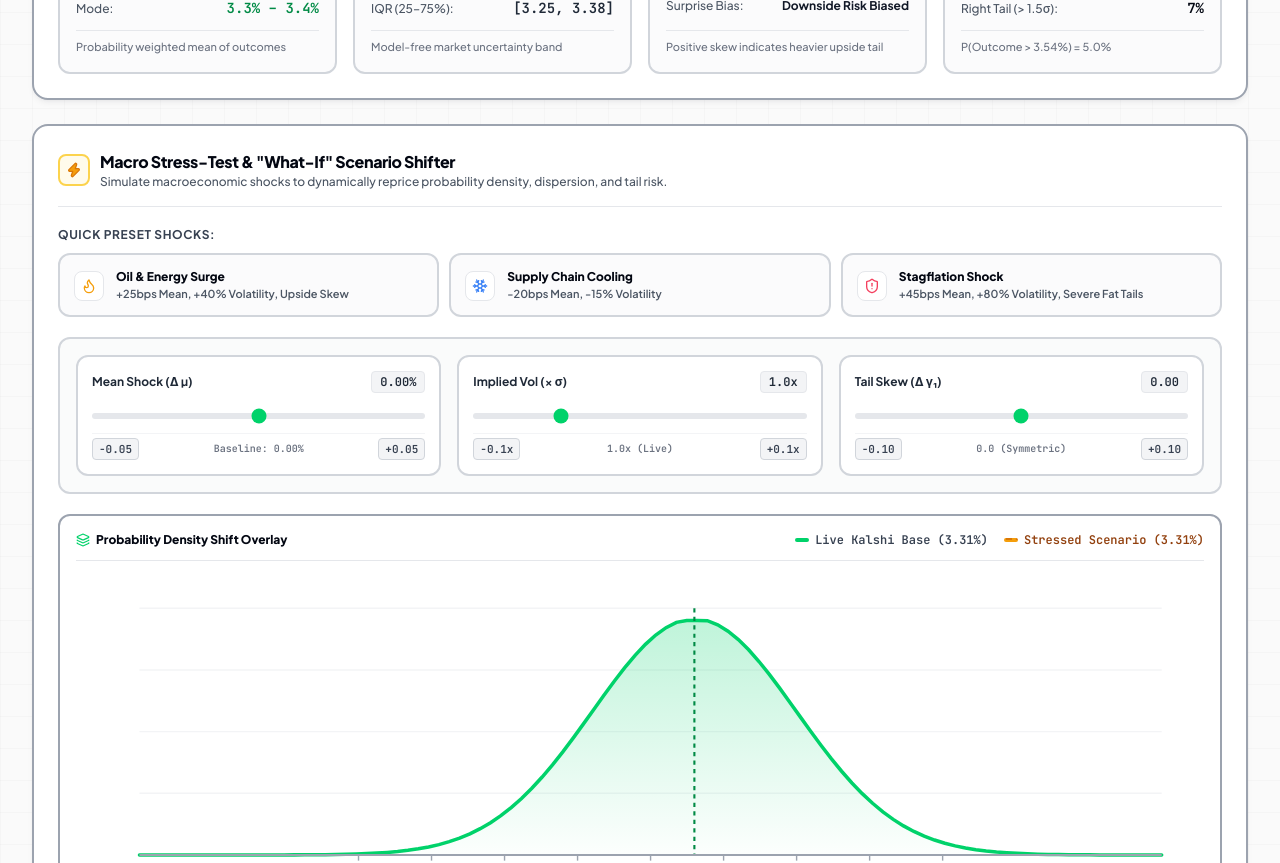
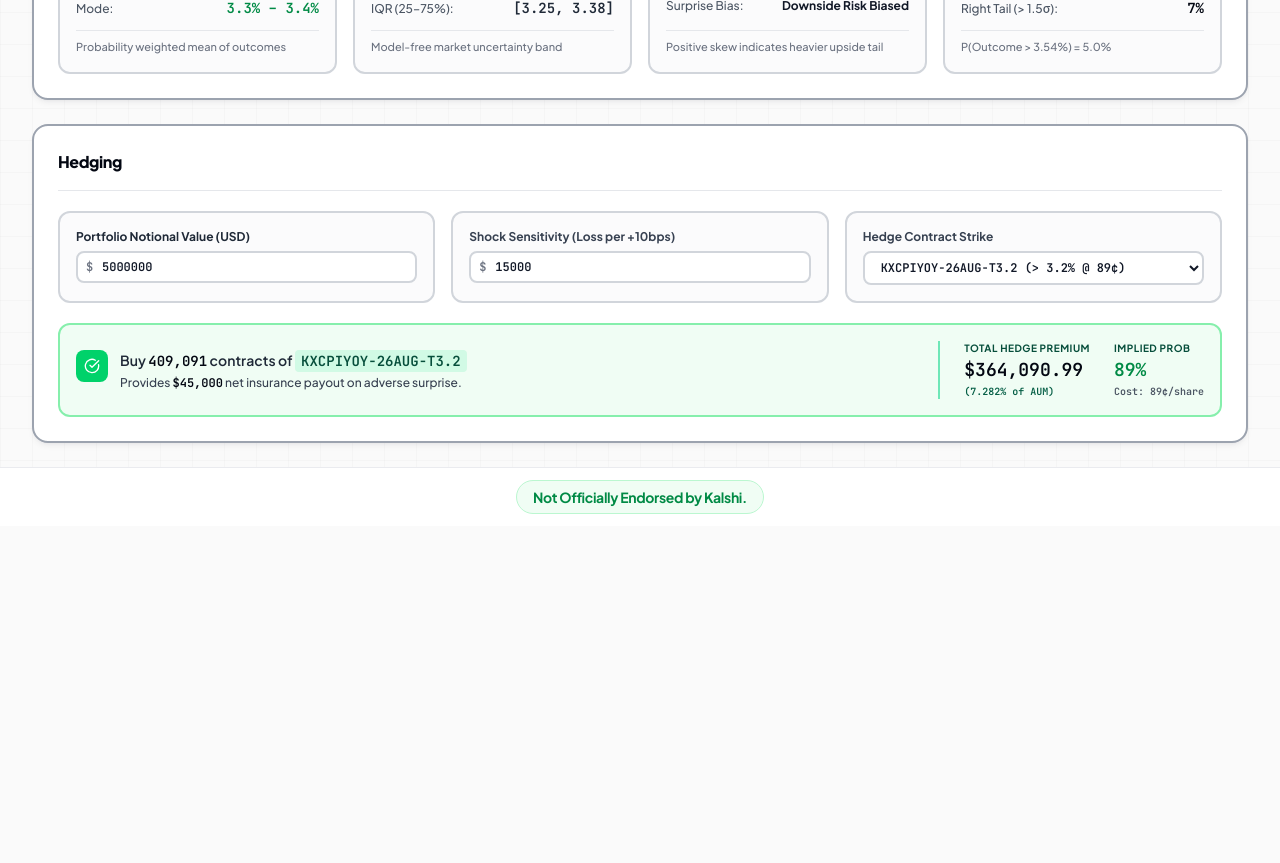
Before and after one commit to mokshnow/macro-density, a React (Vite) app: page / in a window 1280 px wide. Shown: the part 1620-2483 px from the top of the page. After the commit the page ends 2146 px from the top, so only its background shows below. Built offline with nearby package versions, Linux system fonts and the light colour scheme.

Commit message:
Unmount Stress-Test Scenario Shifter for staging refinement

```diff
--- a/src/App.tsx
+++ b/src/App.tsx
@@ -6,7 +6,6 @@ import { MarketSelector } from './components/MarketSelector';
 import { MacroHeroCard } from './components/MacroHeroCard';
 import { DensityChart } from './components/DensityChart';
 import { RiskMomentsCard } from './components/RiskMomentsCard';
-import { StressTestCard } from './components/StressTestCard';
 import { HedgingSimulator } from './components/HedgingSimulator';
 import { CustomMarketModal } from './components/CustomMarketModal';
 import { Footer } from './components/Footer';
@@ -56,9 +55,6 @@ export function App() {
           unitSuffix={currentMarket.unitSuffix}
         />
 
-        {/* Macro Stress-Test & Scenario Shifter */}
-        <StressTestCard market={currentMarket} />
-
         {/* Scenario & Tail Hedging Simulator */}
         <HedgingSimulator market={currentMarket} />
       </main>
```
